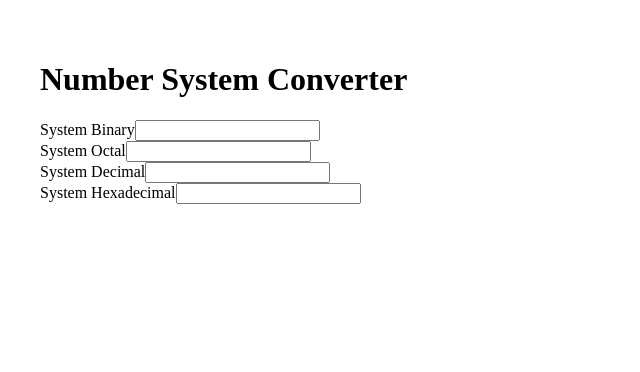
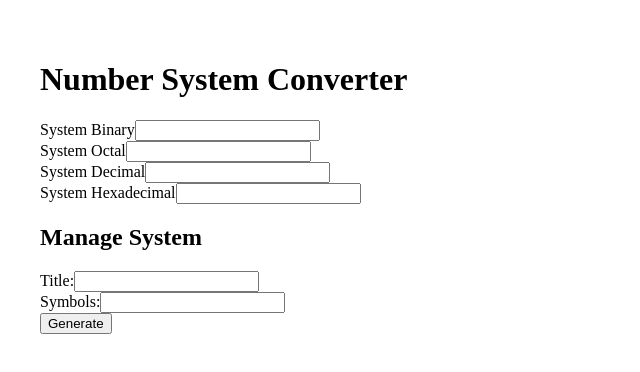
Before and after one commit to dmitit/numsystems, a React (Vite) app: page / in a window 1280 px wide. Shown: the top 372 px of the page, without its empty margins (0-640 px from the left). Built offline with nearby package versions, Linux system fonts and the light colour scheme.

Commit message:
Add form to create user's own system

```diff
--- a/src/App.jsx
+++ b/src/App.jsx
@@ -1,7 +1,9 @@
+import AddSystemForm from "./components/AddSystemForm";
 import Converter from "./components/Converter";
+import { useState } from "react";
 
 const App = () => {
-   const systems = [
+   const [systems, setSystems] = useState([
       {
          title: "Binary",
          symbols: ["0", "1"],
@@ -39,12 +41,17 @@
          ],
          regexp: /^[0-9A-F]+$/i,
       },
-   ];
+   ]);
+
+   const addSystem = (newSystem) => {
+      setSystems((prevSystems) => [...prevSystems, newSystem]);
+   };
 
    return (
       <div style={{ padding: "2rem" }}>
          <h1>Number System Converter</h1>
          <Converter systems={systems} />
+         <AddSystemForm onSubmit={addSystem} />
       </div>
    );
 };
--- /dev/null
+++ b/src/components/AddSystemForm.jsx
@@ -0,0 +1,62 @@
+import PropTypes from "prop-types";
+import { useState } from "react";
+
+const AddSystemForm = ({ onSubmit }) => {
+   const [title, setTitle] = useState("");
+   const [symbols, setSymbols] = useState("");
+
+   const handleFormSubmit = (e) => {
+      e.preventDefault();
+
+      const uniqueSymbols = [...new Set(symbols.split(""))];
+      const regexp = new RegExp(`[${uniqueSymbols.join("")}]`);
+
+      const newSystem = {
+         title,
+         symbols: uniqueSymbols,
+         regexp,
+      };
+
+      onSubmit(newSystem);
+
+      setTitle("");
+      setSymbols("");
+   };
+
+   return (
+      <div>
+         <h2>Manage System</h2>
+         <form onSubmit={handleFormSubmit}>
+            <div>
+               <label>
+                  Title:
+                  <input
+                     type="text"
+                     value={title}
+                     onChange={(e) => setTitle(e.target.value)}
+                     required
+                  />
+               </label>
+            </div>
+            <div>
+               <label>
+                  Symbols:
+                  <input
+                     type="text"
+                     value={symbols}
+                     onChange={(e) => setSymbols(e.target.value)}
+                     required
+                  />
+               </label>
+            </div>
+            <button type="submit">Generate</button>
+         </form>
+      </div>
+   );
+};
+
+AddSystemForm.propTypes = {
+   onSubmit: PropTypes.func,
+};
+
+export default AddSystemForm;
--- a/src/utils/conversions.js
+++ b/src/utils/conversions.js
@@ -7,7 +7,6 @@
  */
 export const convertNumber = (value, fromAlphabet, toAlphabet) => {
    try {
-      // Check for empty input or invalid alphabet lengths
       if (
          !value ||
          !fromAlphabet ||
@@ -18,26 +17,22 @@
          return "";
       }
 
-      // Remove duplicates and check for empty alphabets
       const uniqueFromAlphabet = [...new Set(fromAlphabet)];
       const uniqueToAlphabet = [...new Set(toAlphabet)];
 
       const fromBase = uniqueFromAlphabet.length;
       const toBase = uniqueToAlphabet.length;
 
-      // Handle leading zeros
       let leadingZerosCount = 0;
       while (value[leadingZerosCount] === uniqueFromAlphabet[0]) {
          leadingZerosCount++;
       }
 
-      // Convert to decimal
       let decimal = value.split("").reduce((acc, char) => {
          const index = uniqueFromAlphabet.indexOf(char);
          return acc * fromBase + index;
       }, 0);
 
-      // Convert decimal to target base
       if (decimal === 0) return uniqueToAlphabet[0].repeat(leadingZerosCount);
 
       let result = "";
@@ -46,7 +41,6 @@
          decimal = Math.floor(decimal / toBase);
       }
 
-      // Return the result with leading zeros preserved
       return uniqueToAlphabet[0].repeat(leadingZerosCount) + result;
    } catch (err) {
       console.error(err);
```
